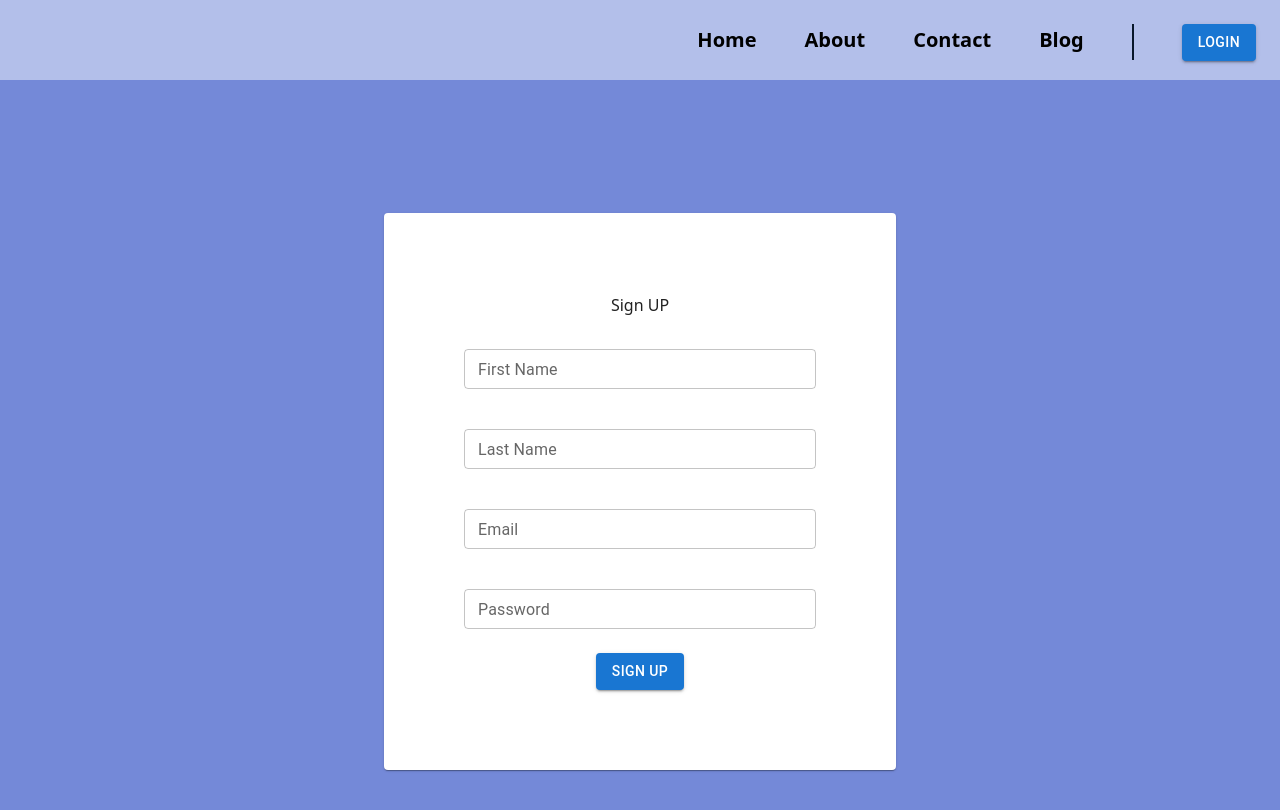
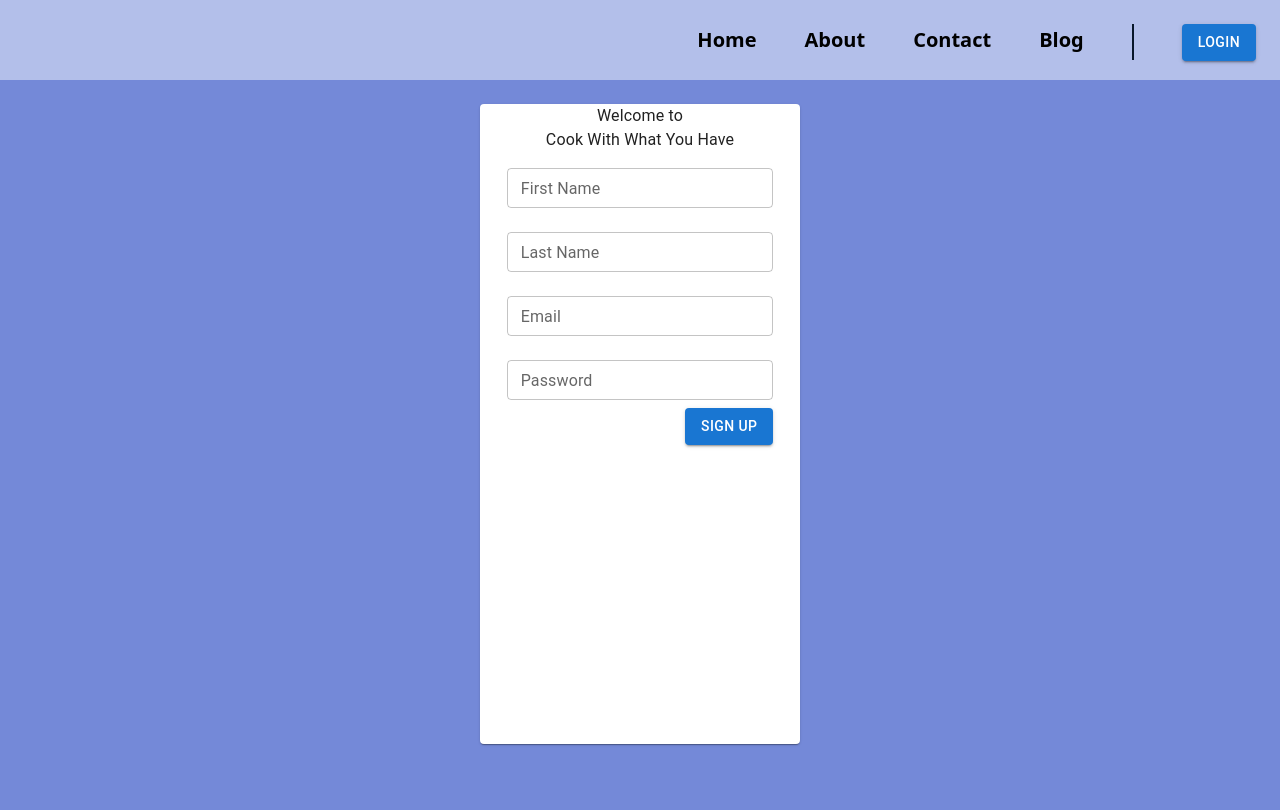
Before and after one commit to punpundada/cwwyh.nextjs, a Next.js app: page /signup in a window 1280 px wide. Shown: the top 810 px of the page. Built offline with nearby package versions, Linux system fonts and the light colour scheme.

Commit message:
Signup page required changes

```diff
--- a/app/page.tsx
+++ b/app/page.tsx
@@ -9,8 +9,12 @@ import img4 from "@/images/home-Page/kabir-cheema-8T9AVksyt7s-unsplash.jpg";
 import imgp2 from "@/images/home-Page/page2/stefan-vladimirov-Q_Moi2xjieU-unsplash.jpg";
 import { useEffect } from "react";
 import { useRouter } from "next/navigation";
-
+import { Grid, useMediaQuery, useTheme } from "@mui/material";
+import Signup from "@/components/auth/Signup";
+import signupSideImage from '@/images/WebsiteImages/pexels-jonathan-meyer-752503.jpg'
 export default function Home() {
+  const theme = useTheme();
+  const isSmall = useMediaQuery(theme.breakpoints.up('sm'));
   const router = useRouter();
   gsap.registerPlugin(ScrollTrigger);
 
@@ -87,9 +91,7 @@ export default function Home() {
               onClick={() => router.push("/recipe")}
               className="z-30 absolute top-[40%] left-[13%] "
             >
-              <button
-                className="h-24 w-80 rounded-[2rem] bg-white text-2xl text-center font-bold text-black"
-              >
+              <button className="h-24 w-80 rounded-[2rem] bg-white text-2xl text-center font-bold text-black">
                 Search Recipe
               </button>
             </div>
@@ -111,7 +113,38 @@ export default function Home() {
           </div>
         </div>
 
-        <div className="page2 snap-start  w-full h-screen bg-app-primary flex">
+        <div className="snap-start snap-mandatory snap-always w-full h-screen bg-[#2596be] back" style={{backgroundImage:`url(${signupSideImage.src})`,backgroundSize:'cover'}}>
+          <Grid container className="h-full pt-6">
+            {isSmall && (
+              <Grid
+                container
+                item
+                xs={0}
+                sm={0}
+                md={8}
+                justifyContent={"center"}
+                className="relative"
+              >
+                {/* <Image src={signupSideImage} fill objectFit="cover" alt='Image' /> */}
+              </Grid>
+            )}
+            <Grid
+              container
+              item
+              xs={12}
+              sm={12}
+              md={4}
+              justifyContent={"center"}
+              className="h-full"
+            >
+              <Grid item xs={11} sm={11} md={11}>
+                <Signup />
+              </Grid>
+            </Grid>
+          </Grid>
+        </div>
+
+        <div className="page2 snap-start snap-mandatory snap-always  w-full h-screen bg-app-primary flex">
           <div className="w-[45%] flex flex-col justify-center items-center text-gray-800">
             <h1 className="text-7xl font-extrabold text-center">
               Save Recipes you like
@@ -130,7 +163,7 @@ export default function Home() {
             />
           </div>
         </div>
-        {/* <div className="snap-start  w-full h-screen bg-[#2596be]">Page 3</div> */}
+
       </main>
     </>
   );
--- a/app/signup/page.tsx
+++ b/app/signup/page.tsx
@@ -1,87 +1,21 @@
-"use client";
-import InputController from "@/components/muiControllers/InputController";
-import { SignupService } from "@/services/SignupService";
-import { IResponce } from "@/types/IResponce";
-import { ISignup } from "@/types/ISignup";
-import { Button, Paper } from "@mui/material";
-import { useRouter } from "next/navigation";
-import React, { useState } from "react";
-import { useForm } from "react-hook-form";
-import { toast } from "react-toastify";
-import { yupResolver } from "@hookform/resolvers/yup";
-import * as yup from "yup";
-import { useSignupData } from "@/hooks/auth/useSignupData";
-
-
+import { Button, Grid, Paper } from "@mui/material";
+import React from "react";
+import Signup from "@/components/auth/Signup";
 
 const SignupPage = () => {
-  const router = useRouter();
-  const {isLoading , mutateAsync ,data:result} = useSignupData()
-  const sumbitHandler = async (data: ISignup) => {
-    try {
-      // const result: IResponce = await SignupService.signup(data);
-
-      await mutateAsync(data)
-      if (result?.data.isSuccess) {
-        toast.success(result.data.data.message);
-        router.push("/login");
-      } else {
-        toast.error(result?.data.data.message);
-      }
-    } catch (error: any) {
-      toast.error(error?.message);
-    }
-  };
-
-  const schema = yup.object({
-    firstName: yup.string().required("Fist Name is a Required Field"),
-    lastName: yup.string().required("Last Name is a Required Field"),
-    email: yup
-      .string()
-      .matches(
-        /^[A-Za-z0-9._%+-]+@[A-Za-z0-9.-]+\.[A-Za-z]{2,}$/,
-        "Enter Correct Email"
-      )
-      .required("Email is a Required field"),
-    password: yup
-      .string()
-      .min(6, "Password must be more than 6 characters")
-      .required("Password is a required Field"),
-  });
-
-  const { control, handleSubmit } = useForm<ISignup>({
-    defaultValues: {
-      firstName: "",
-      lastName: "",
-      email: "",
-      password: "",
-    },
-    resolver: yupResolver(schema),
-  });
 
   return (
-    <div className="bg-app-primary h-screen text-app-text flex justify-center items-center  ">
-      <form className="w-2/5 h-2/3 ">
-        <Paper className="p-20 flex flex-col justify-center items-center gap-4">
-          <h5>Sign UP</h5>
-          <InputController
-            control={control}
-            label="First Name"
-            name="firstName"
-          />
-          <InputController
-            control={control}
-            label="Last Name"
-            name="lastName"
-          />
-          <InputController control={control} label="Email" name="email" />
-          <InputController control={control} label="Password" name="password"/>
-          <Button variant="contained" type="submit" onClick={handleSubmit(sumbitHandler)} >
-            Sign up
-          </Button>
-        </Paper>
-      </form>
-    </div>
+    <Grid
+      container
+      className="bg-app-primary h-screen w-screen"
+      justifyContent={"center"}
+    >
+      <Grid container item xs={12} justifyContent={"center"}>
+        <Grid item xs={12} md={3}>
+          <Signup />
+        </Grid>
+      </Grid>
+    </Grid>
   );
 };
 
--- /dev/null
+++ b/components/auth/Signup.tsx
@@ -0,0 +1,157 @@
+"use client";
+import {
+  Button,
+  Grid,
+  Paper,
+  Typography,
+  useMediaQuery,
+  useTheme,
+} from "@mui/material";
+import React, { useEffect, useState } from "react";
+import InputController from "../muiControllers/InputController";
+import { useSignupData } from "@/hooks/auth/useSignupData";
+import { ISignup } from "@/types/ISignup";
+import { toast } from "react-toastify";
+import { yupResolver } from "@hookform/resolvers/yup";
+import * as yup from "yup";
+import { useForm } from "react-hook-form";
+import { useRouter } from "next/navigation";
+import Loader from "../Loader";
+import img from "@/images/WebsiteImages/pexels-pixabay-327158.jpg";
+const  Signup = () => {
+  const [hasLoaded, setHasLoaded] = useState(true);
+  const theme = useTheme();
+  const isSmall = useMediaQuery(theme.breakpoints.down("md"));
+  const router = useRouter();
+  const { isLoading, mutateAsync, data: result ,isSuccess } = useSignupData();
+  const sumbitHandler = async (data: ISignup) => {
+    try {
+      await mutateAsync(data);
+      if (result?.data.isSuccess) {
+        toast.success(result.data.data.message);
+        router.push("/login");
+      } else {
+        toast.error(result?.data.data.message);
+      }
+    } catch (error: any) {
+      toast.error(error?.message);
+    }
+  };
+
+  const schema = yup.object({
+    firstName: yup.string().required("Fist Name is a Required Field"),
+    lastName: yup.string().required("Last Name is a Required Field"),
+    email: yup
+      .string()
+      .required("Email is a Required field")
+      .matches(
+        /^[A-Za-z0-9._%+-]+@[A-Za-z0-9.-]+\.[A-Za-z]{2,}$/,
+        "Enter Correct Email"
+      ),
+    password: yup
+      .string()
+      .required("Password is a required Field")
+      .min(6, "Password must be more than 6 characters"),
+  });
+
+  const { control, handleSubmit } = useForm<ISignup>({
+    defaultValues: {
+      firstName: "",
+      lastName: "",
+      email: "",
+      password: "",
+    },
+    resolver: yupResolver(schema),
+  });
+
+  const containerStyle = {
+    // backgroundImage: `url(${img.src})`,
+    backgroundSize: "cover",
+    backgroundPosition: "center",
+    height: "80%", // Adjust the height accordingly
+    marginTop: "4rem", // Adjust the top margin accordingly
+    borderRadius: "1.5rem", // Add border-radius for a rounded appearance
+  };
+
+  useEffect(() => {
+    setTimeout(()=>{
+      setHasLoaded(false)
+    },500)
+  }, []);
+
+  useEffect(()=>{
+    if(result && result.data.isSuccess){
+      router.push('/login')
+    }
+  },[result])
+
+
+  if (isLoading || hasLoaded) {
+    return <Loader isLoading={isLoading || hasLoaded} />;
+  }
+
+  return (
+    <>
+    <Paper className="h-4/5 mt-4 rounded-3xl" >
+      <Grid
+        container
+        justifyContent={"center"}
+        className="mt-6"
+        spacing={isSmall ? 2 : 0}
+      >
+        <Grid item xs={10} className="mt-4">
+          <Typography component={"h1"} className="text-3xl text-center">
+            Welcome to{" "}
+          </Typography>
+        </Grid>
+        <Grid item xs={10}>
+          <Typography component={"h1"} className="text-xl text-center ">
+            Cook With What You Have
+          </Typography>
+        </Grid>
+      </Grid>
+      <Grid
+        container
+        item
+        justifyContent={"center"}
+        className="mt-4 max-h-16 "
+        spacing={isSmall ? 2 : 0}
+      >
+        <Grid item xs={10} className="max-h-[4.5rem]">
+          <InputController
+            control={control}
+            label="First Name"
+            name="firstName"
+          />
+        </Grid>
+        <Grid item xs={10} className="max-h-[4.5rem]">
+          <InputController
+            control={control}
+            label="Last Name"
+            name="lastName"
+          />
+        </Grid>
+        <Grid item xs={10} className="max-h-[4.5rem]">
+          <InputController control={control} label="Email" name="email" />
+        </Grid>
+        <Grid item xs={10} className="max-h-[4.5rem]">
+          <InputController control={control} label="Password" name="password" />
+        </Grid>
+        <Grid container item justifyContent={"end"} xs={10} className="mt-6">
+          <Button
+            variant="contained"
+            type="submit"
+            onClick={handleSubmit(sumbitHandler)}
+            className="bg-[#7489d8]"
+          >
+            Sign up
+          </Button>
+        </Grid>
+      </Grid>
+    </Paper>
+    </>
+
+  );
+};
+
+export default Signup;
--- a/components/muiControllers/InputController.tsx
+++ b/components/muiControllers/InputController.tsx
@@ -1,16 +1,29 @@
-import { IInputControllerProp } from '@/types/muiControllerTypes/IInputControllerProp'
-import { TextField,FormHelperText } from '@mui/material'
-import { Controller } from 'react-hook-form'
+import { IInputControllerProp } from "@/types/muiControllerTypes/IInputControllerProp";
+import {
+  TextField,
+  FormHelperText,
+  InputAdornment,
+  IconButton,
+} from "@mui/material";
+import { Controller } from "react-hook-form";
 
-
-
-
-const InputController = ({control,name,label,disabled,type}:IInputControllerProp) => {
+const InputController = ({
+  control,
+  name,
+  label,
+  disabled,
+  type,
+  className,
+  endAdornmentIcon,
+  onEndAdornmentIconClick,
+  onStartAdornmentIconClick,
+  startAdornmentIcon,
+}: IInputControllerProp) => {
   return (
     <Controller
       name={name}
       control={control}
-         render={({ field,fieldState:{error} }) => {
+      render={({ field, fieldState: { error } }) => {
         return (
           <>
             <TextField
@@ -20,17 +33,36 @@ const InputController = ({control,name,label,disabled,type}:IInputControllerProp
               fullWidth
               margin="normal"
               error={!!error}
-                size='small'
-                className=''
-                disabled={disabled}
-                type={type ? type : 'text'}
+              size="small"
+              className={className ? className : ""}
+              // disabled={disabled}
+              type={type ? type : "text"}
               helperText={error?.message}
+              InputProps={{
+                startAdornment: startAdornmentIcon && (
+                  <InputAdornment
+                    position="end"
+                    onClick={onStartAdornmentIconClick}
+                  >
+                    {startAdornmentIcon}
+                  </InputAdornment>
+                ),
+                endAdornment: endAdornmentIcon && (
+                  <InputAdornment
+                    position="start"
+                    onClick={onEndAdornmentIconClick}
+                  >
+                    <IconButton>{endAdornmentIcon}</IconButton>
+                  </InputAdornment>
+                ),
+                readOnly: disabled ? true : false,
+              }}
             />
           </>
-                )
+        );
       }}
     />
-  )
-}
+  );
+};
 
-export default InputController
+export default InputController;
```
Also changed, not shown: components/Loader.tsx (+36 -8 lines), components/RecipeCard.tsx (+7 -4 lines), types/muiControllerTypes/IInputControllerProp.ts (+8 -0 lines). Lines whose indentation alone changed are shown as unchanged.
